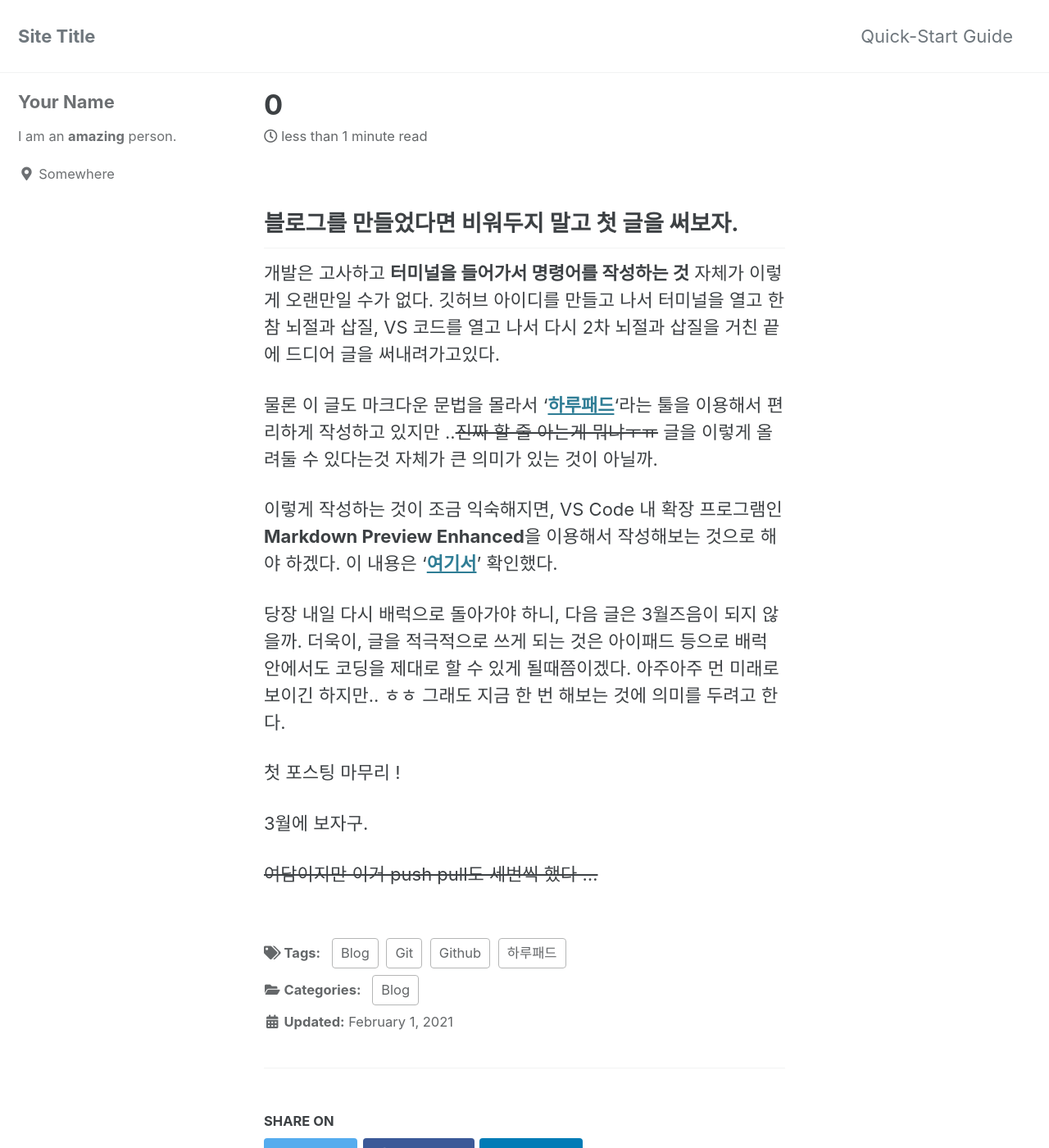
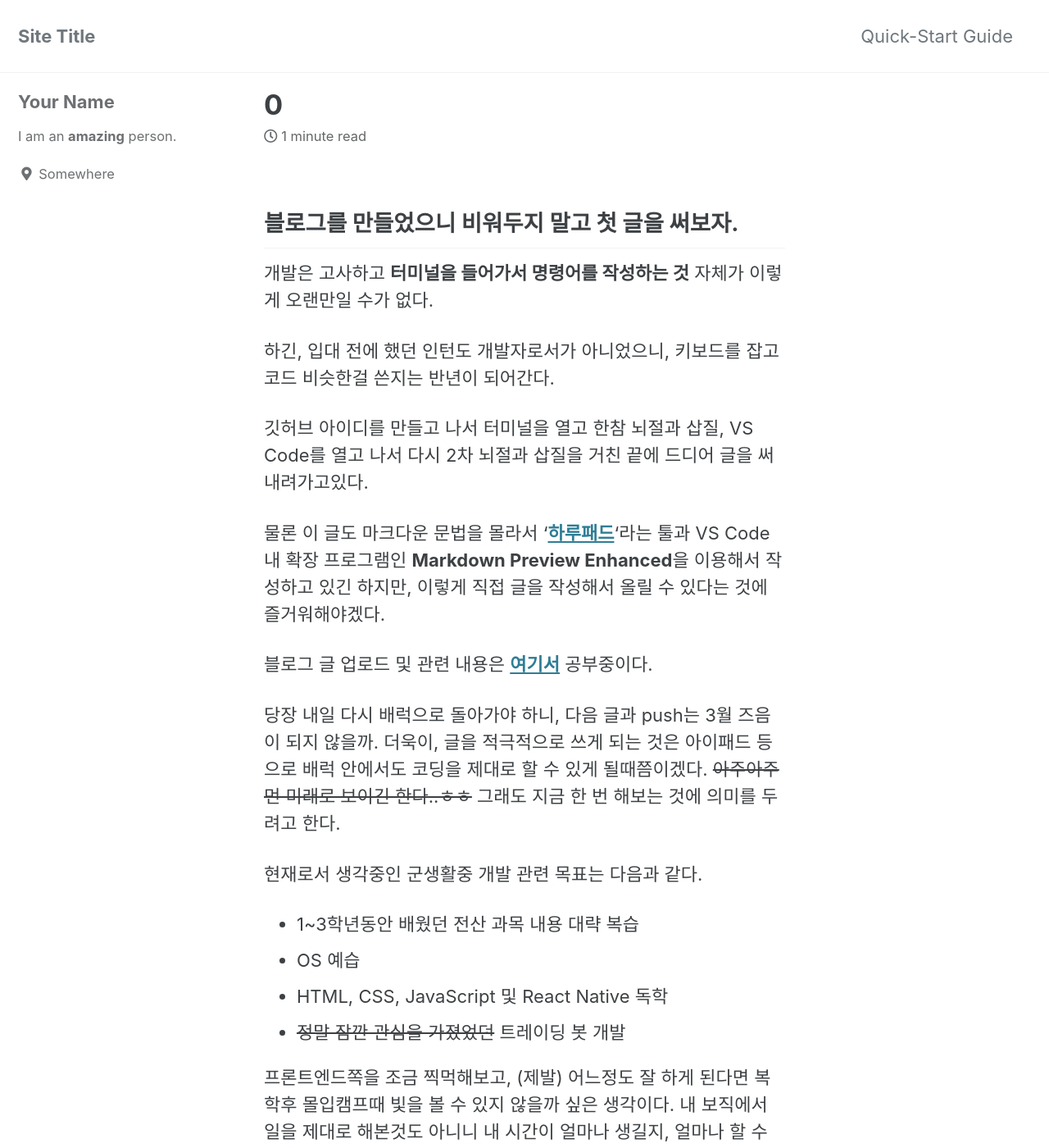
Before and after one commit to JyngJ/JyngJ.github.io, a Jekyll site: the page built from _posts/2021-02-01-0.md, in a window 1280 px wide and 1400 px high. Shown: the whole window at 82% size. Built offline with Jekyll 4.4.1, drawn with Linux system fonts in a browser that asks for light colours; cached includes are drawn as plain includes; some of the changed text lies outside the part shown.

Commit message:
post_1_5

```diff
--- a/_posts/2021-02-01-0.md
+++ b/_posts/2021-02-01-0.md
@@ -13,23 +13,29 @@ toc_sticky: false
 date: 2021-02-01
 last_modified_at: 2021-02-01
 ---
+## 블로그를 만들었으니 비워두지 말고 첫 글을 써보자.
 
-## 블로그를 만들었다면 비워두지 말고 첫 글을 써보자.
+개발은 고사하고 **터미널을 들어가서 명령어를 작성하는 것** 자체가 이렇게 오랜만일 수가 없다.
+
+하긴, 입대 전에 했던 인턴도 개발자로서가 아니었으니, 키보드를 잡고 코드 비슷한걸 쓴지는 반년이 되어간다.
+
+깃허브 아이디를 만들고 나서 터미널을 열고 한참 뇌절과 삽질, VS Code를 열고 나서 다시 2차 뇌절과 삽질을 거친 끝에 드디어 글을 써내려가고있다.
 
 
-개발은 고사하고 **터미널을 들어가서 명령어를 작성하는 것** 자체가 이렇게 오랜만일 수가 없다. 깃허브 아이디를 만들고 나서 터미널을 열고 한참 뇌절과 삽질, VS 코드를 열고 나서 다시 2차 뇌절과 삽질을 거친 끝에 드디어 글을 써내려가고있다.
+물론 이 글도 마크다운 문법을 몰라서 '[**하루패드**](http://pad.haroopress.com/page.html)'라는 툴과 VS Code 내 확장 프로그램인 **Markdown Preview Enhanced**을 이용해서 작성하고 있긴 하지만, 이렇게 직접 글을 작성해서 올릴 수 있다는 것에 즐거워해야겠다.
 
+블로그 글 업로드 및 관련 내용은 [**여기서**](https://ansohxxn.github.io/blog/posting/) 공부중이다.
 
-물론 이 글도 마크다운 문법을 몰라서 '[**하루패드**](http://pad.haroopress.com/page.html)'라는 툴을 이용해서 편리하게 작성하고 있지만 ..~~진짜 할 줄 아는게 뭐냐ㅜㅠ~~ 글을 이렇게 올려둘 수 있다는것 자체가 큰 의미가 있는 것이 아닐까.
+당장 내일 다시 배럭으로 돌아가야 하니, 다음 글과 push는 3월 즈음이 되지 않을까. 더욱이, 글을 적극적으로 쓰게 되는 것은 아이패드 등으로 배럭 안에서도 코딩을 제대로 할 수 있게 될때쯤이겠다. ~~아주아주 먼 미래로 보이긴 한다..ㅎㅎ~~ 그래도 지금 한 번 해보는 것에 의미를 두려고 한다.
 
-이렇게 작성하는 것이 조금 익숙해지면, VS Code 내 확장 프로그램인 **Markdown Preview Enhanced**을 이용해서 작성해보는 것으로 해야 하겠다. 이 내용은 '[**여기서**](https://ansohxxn.github.io/blog/posting/)' 확인했다.
+현재로서 생각중인 군생활중 개발 관련 목표는 다음과 같다.
+- 1~3학년동안 배웠던 전산 과목 내용 대략 복습
+- OS 예습
+- HTML, CSS, JavaScript 및 React Native 독학
+- ~~정말 잠깐 관심을 가졌었던~~ 트레이딩 봇 개발
 
-
-당장 내일 다시 배럭으로 돌아가야 하니, 다음 글은 3월즈음이 되지 않을까. 더욱이, 글을 적극적으로 쓰게 되는 것은 아이패드 등으로 배럭 안에서도 코딩을 제대로 할 수 있게 될때쯤이겠다. 아주아주 먼 미래로 보이긴 하지만.. ㅎㅎ 그래도 지금 한 번 해보는 것에 의미를 두려고 한다.
+프론트엔드쪽을 조금 찍먹해보고, (제발) 어느정도 잘 하게 된다면 복학후 몰입캠프때 빛을 볼 수 있지 않을까 싶은 생각이다. 내 보직에서 일을 제대로 해본것도 아니니 내 시간이 얼마나 생길지, 얼마나 할 수 있을지 알지도 못하는데 목표는 참으로 거창하다. 목표는 그래도 크게 잡아둬야 하는게 아닐까. 어떻게든 되겠지. ㅋ.ㅋ
 
 첫 포스팅 마무리 !
 
 3월에 보자구.
-
-
-~~여담이지만 이거 push pull도 세번씩 했다 ...~~
```
